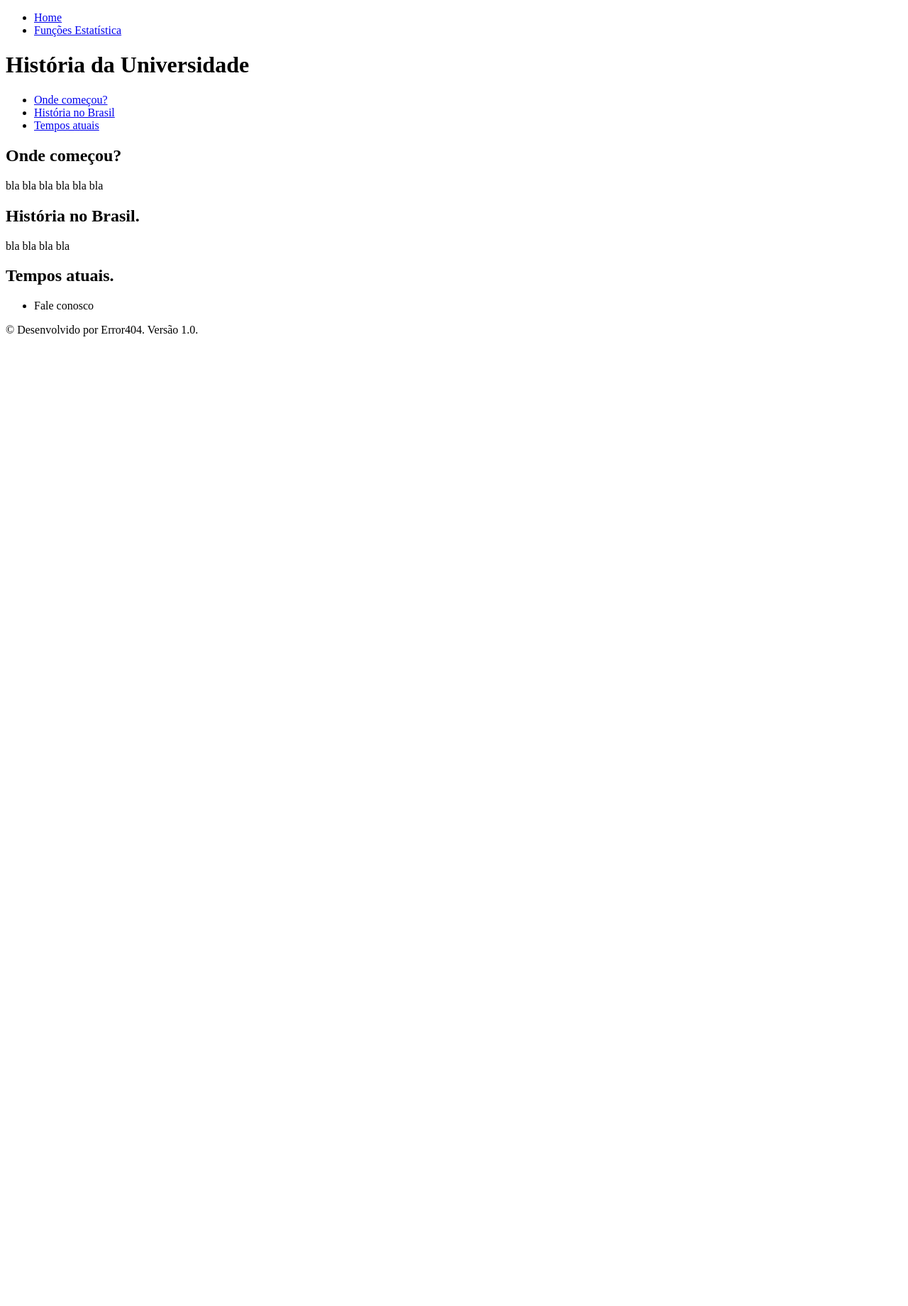
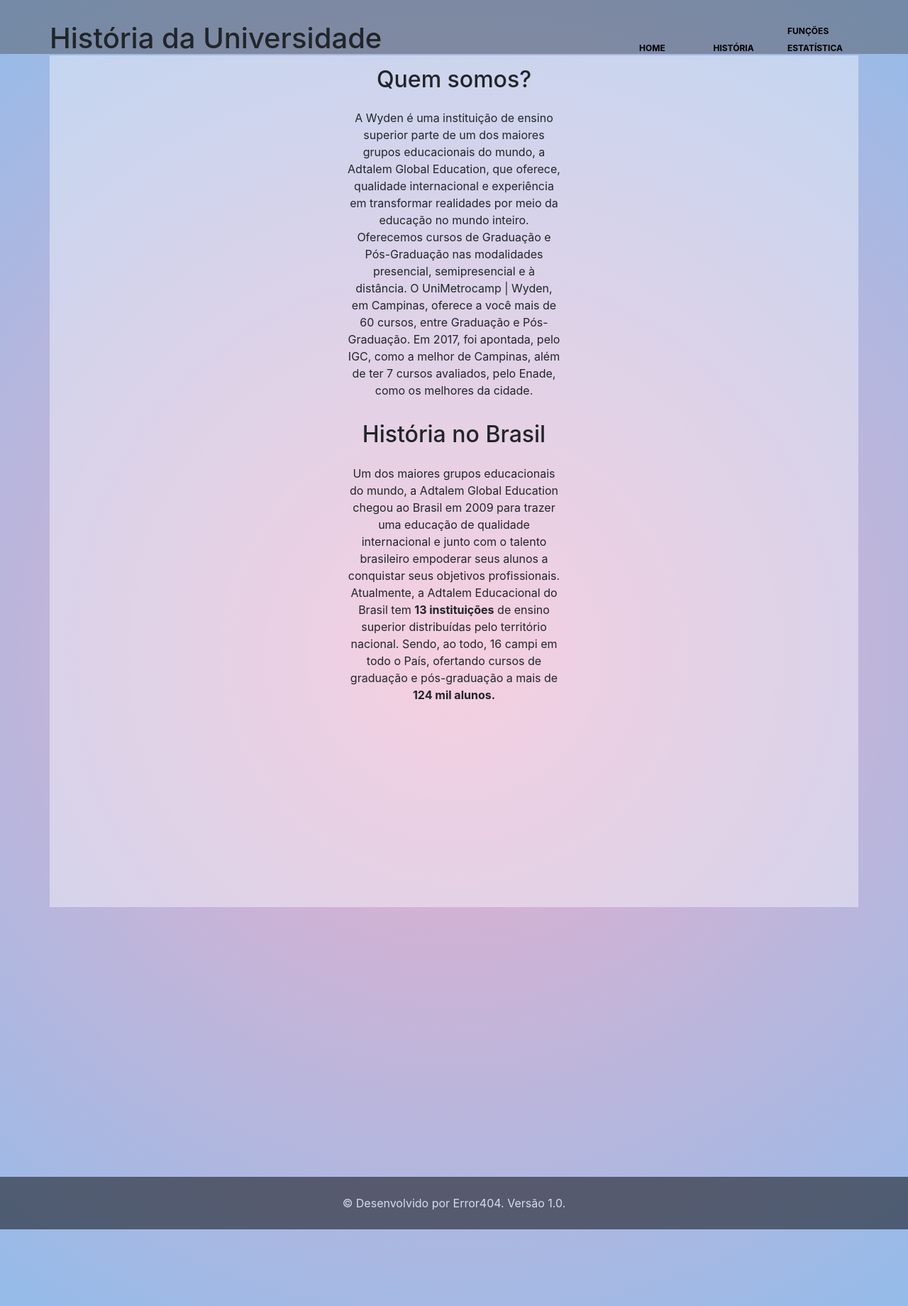
Before and after one commit to emanuelbmota/Error404, a PHP site: page /historia.html in a window 1280 px wide. Shown: the whole page at 71% size. Before the commit the page ends 474 px from the top, so only its background shows below. Run offline with PHP 8.4, Linux system fonts and the light colour scheme.

Commit message:
historia uni

```diff
--- a/frontend/css/style.css
+++ b/frontend/css/style.css
@@ -25,7 +25,7 @@
 
 }
 
-footer{
+footer {
 
     text-align: center;
 
--- /dev/null
+++ b/frontend/css/styleHistoria.css
@@ -0,0 +1,102 @@
+body{
+
+    background: rgb(238,174,202);
+    background: radial-gradient(circle, rgba(238,174,202,1) 0%, rgba(148,187,233,1) 100%);
+    margin: 0;
+    background-repeat: no-repeat;
+    width: 100%;
+    height: 230vh;
+
+}
+
+#banner{
+    background-color: rgba(66, 66, 66, 0.4);
+    height: 76px;
+    padding: 30px 70px 30px 70px;
+
+}
+
+#banner h1 {
+    float: left;
+    margin: 0;
+}
+
+#banner nav {
+    float: right;
+    position: relative;
+
+}
+
+#banner ul {
+    margin: 0;
+}
+
+#banner nav ul li {
+    display: inline-block;
+    width: 100px;
+}
+
+#banner nav ul li a {
+    color: black;
+    font-size: 12px;
+    font-weight: bold;
+    text-decoration: none;
+    text-transform: uppercase;
+}
+
+footer {
+
+    text-align: center;
+
+    position: relative;
+    top: 380px;
+    width: 100%;
+    margin: 0;
+    opacity: 0.5;
+
+
+
+
+}
+
+footer p{
+
+    margin: 0;
+    padding: 25px;
+    background: black;
+    color: white;
+}
+
+.container {
+
+    width: 100vw;
+    height: 150vh;
+    background-color: rgba(255, 255, 255, 0.4);
+    display: flex;
+    flex-direction: row;
+    justify-content: center;
+
+
+
+
+}
+
+.container h2{
+
+    padding: 15px;
+    text-align: center;
+}
+
+.container p{
+
+    position: relative;
+
+    text-align: center;
+}
+
+.box{
+
+    width: 300px;
+    height: 300px;
+
+}
--- a/frontend/historia.html
+++ b/frontend/historia.html
@@ -3,48 +3,54 @@
     <head>
         <meta charset="utf-8">
         <title>História da Universidade</title>
+        <link rel="stylesheet" href="css/styleHistoria.css">
+        <link rel="stylesheet" href="bootstrap/css/bootstrap.min.css">
     </head>
-    <body>
+    <body >
         <header>
-            <ul>
-                <li><a href="index.html">Home</a></li>
-                <li><a href="funcoesestatistica.html">Funções Estatística</a></li>
-            </ul>
+            <div id="banner">
             <h1>História da Universidade</h1>
             <nav>
                 <ul>
-                    <li><a href="#">Onde começou?</a></li>
-                    <li><a href="#">História no Brasil</a></li>
-                    <li><a href="#">Tempos atuais</a></li>
+                    <li>
+                    <a href="index.html">Home</a>
+                    </li>
+                    <li>
+                        <a href="historia.html">História</a>
+                    </li>
+                    <li>
+                        <a href="funcoesestatistica.html">Funções estatística</a>
+                    </li>
                 </ul>
             </nav>
+            </div>
         </header>
+
+
+
 
         <main>
             <section>
-                <article>
-                    <h2>Onde começou?</h2>
-                    <p>bla bla bla bla bla bla</p>
-                </article>
+                <div class ="container">
+                    <div class="box">
+                        <h2>Quem somos?</h2>
+                        <p>A Wyden é uma instituição de ensino superior parte de um dos maiores grupos educacionais do mundo, a Adtalem Global Education, que oferece, qualidade internacional e experiência em transformar realidades por meio da educação no mundo inteiro. Oferecemos cursos de Graduação e Pós-Graduação nas modalidades presencial, semipresencial e à distância.
 
-                <article>
-                    <h2>História no Brasil.</h2>
-                    <p>bla bla bla bla</p>
-                </article>
+                        O UniMetrocamp | Wyden, em Campinas, oferece a você mais de 60 cursos, entre Graduação e Pós-Graduação. Em 2017, foi apontada, pelo IGC, como a melhor de Campinas, além de ter 7 cursos avaliados, pelo Enade, como os melhores da cidade.</p>
 
-                <article>
-                    <h2>Tempos atuais.</h2>
-                </article>
+
+                    <article >
+                        <h2>História no Brasil</h2>
+                        <p>Um dos maiores grupos educacionais do mundo, a Adtalem Global Education chegou ao Brasil em 2009 para trazer uma educação de qualidade internacional e junto com o talento brasileiro empoderar seus alunos a conquistar seus objetivos profissionais.
+
+                        Atualmente, a Adtalem Educacional do Brasil tem <b>13 instituições</b> de ensino superior distribuídas pelo território nacional. Sendo, ao todo, 16 campi em todo o País, ofertando cursos de graduação e pós-graduação a mais de <b> 124 mil alunos.</b> </p>
+                    </article>
+                    </div>
+                </div>
             </section>
         </main>
 
-        <footer>
-            <nav>
-                <ul>
-                    <li><a href="#"></a>Fale conosco</li>
-                </ul>
-            </nav>
-
+        <footer class="rodapeHistoria">
             <p>&copy; Desenvolvido por Error404. Versão 1.0.</p>
         </footer>
 
--- a/frontend/index.html
+++ b/frontend/index.html
@@ -48,7 +48,7 @@
           </div>
         </section>
     </body>
-    <footer>
+    <footer class="rodapeIndex">
         <p>&copy;2019 Desenvolvido pela Error404. Versão 1.0.</p>
     </footer>
 </html>
```
